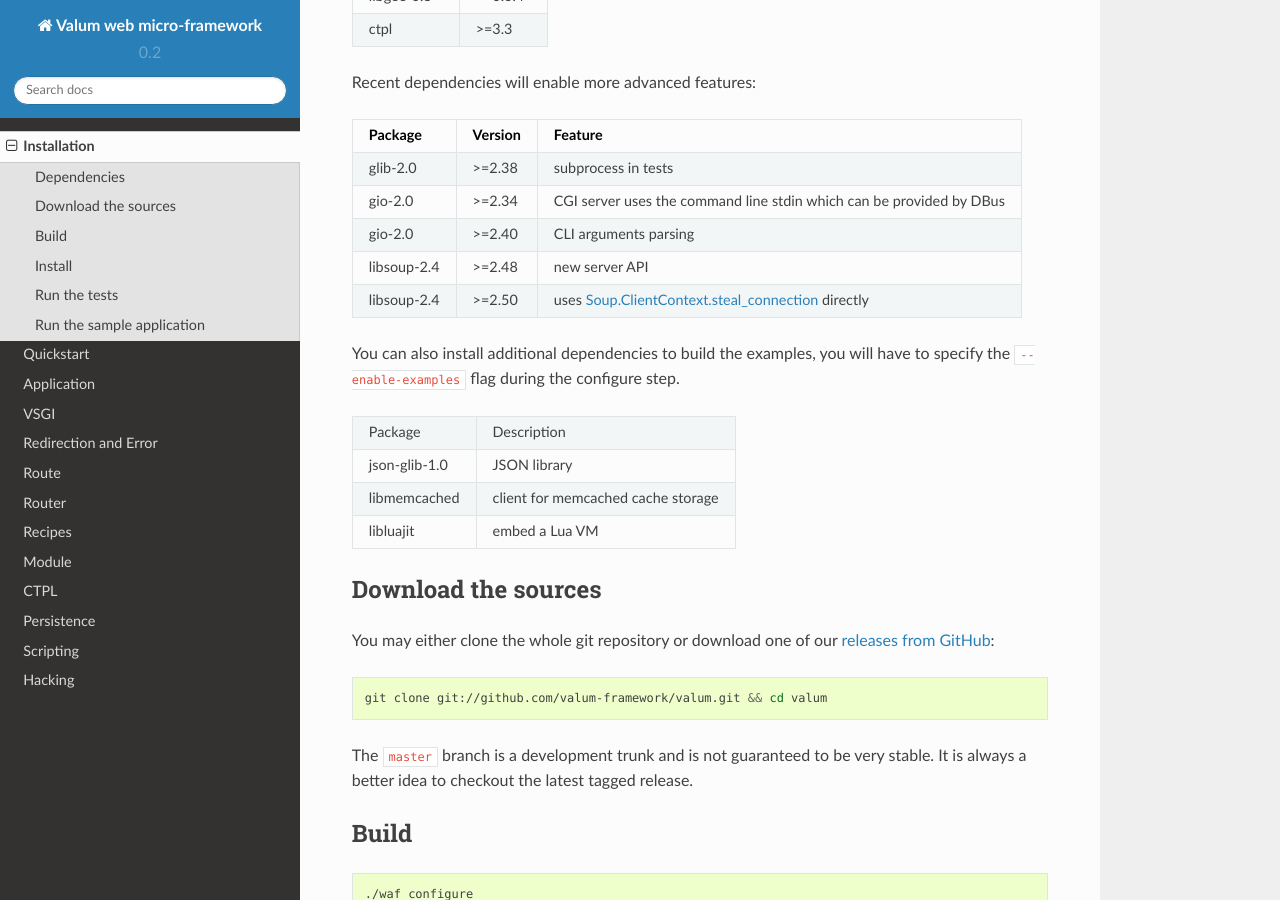
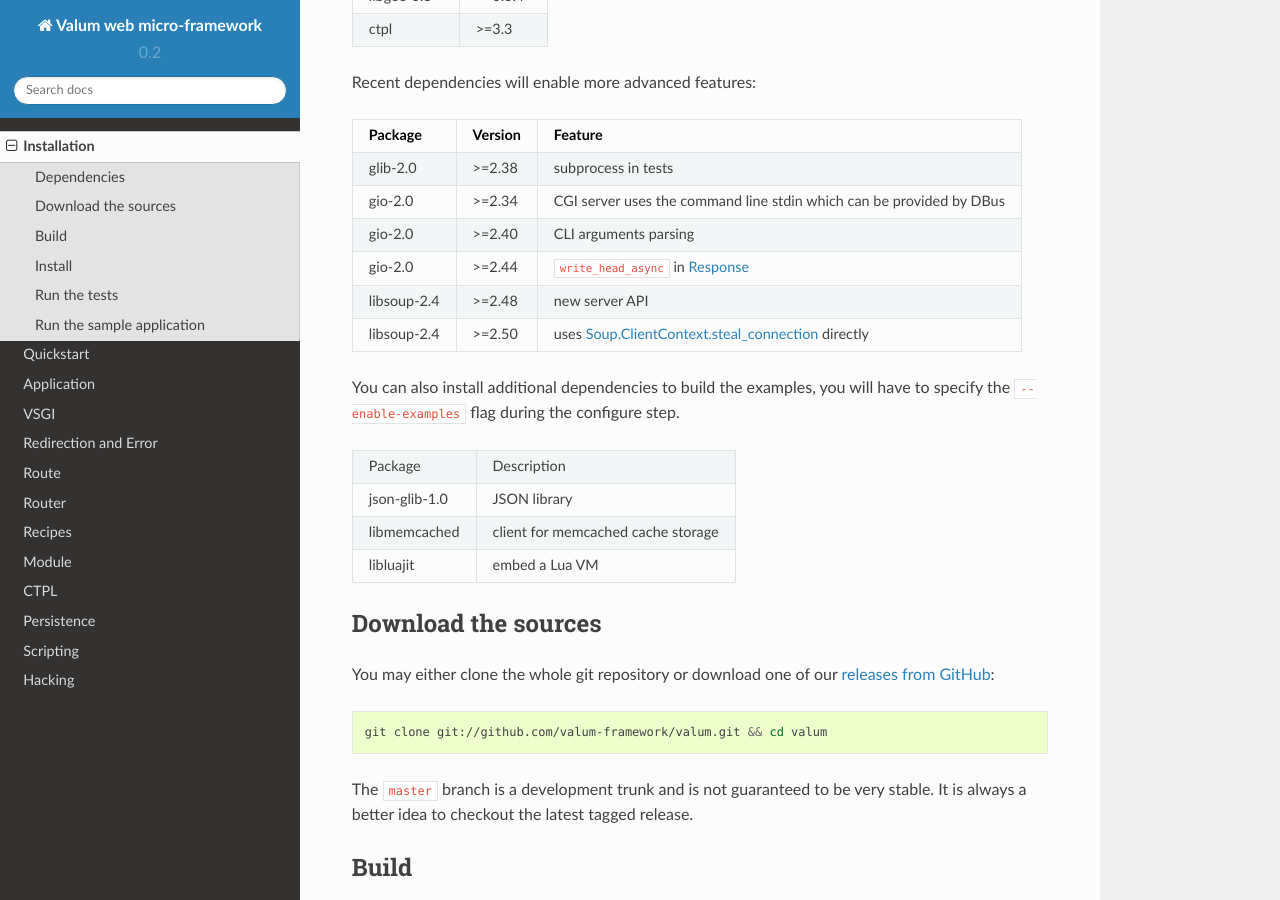
Before and after one commit to valum-framework/valum, a Sphinx documentation site: the page built from docs/installation.rst, in a window 1280 px wide and 900 px high, scrolled down 716 px. Built offline with Sphinx 7.4.7 and the Read the Docs theme 2.0.0, drawn with Linux system fonts in a browser that asks for light colours; pages that are not in the unit, such as notebooks, are missing from menus.

Commit message:
'write_all_async' is only available prior to gio-2.0 (>=2.44)
Provide 'write_head_async' only if if gio-2.0 (>=2.44) is satisfied,
otherwise it's not possible to write the response head reliably.

Document the feature in the installation document.

```diff
--- a/docs/installation.rst
+++ b/docs/installation.rst
@@ -49,6 +49,8 @@
 |             |         | provided by DBus                                     |
 +-------------+---------+------------------------------------------------------+
 | gio-2.0     | >=2.40  | CLI arguments parsing                                |
++-------------+---------+------------------------------------------------------+
+| gio-2.0     | >=2.44  | ``write_head_async`` in :doc:`vsgi/response`         |
 +-------------+---------+------------------------------------------------------+
 | libsoup-2.4 | >=2.48  | new server API                                       |
 +-------------+---------+------------------------------------------------------+
```
Also changed, not shown: 2 other files.
